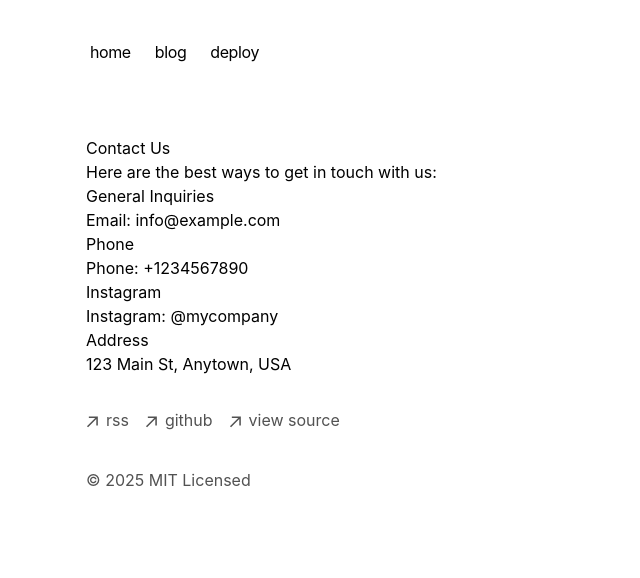
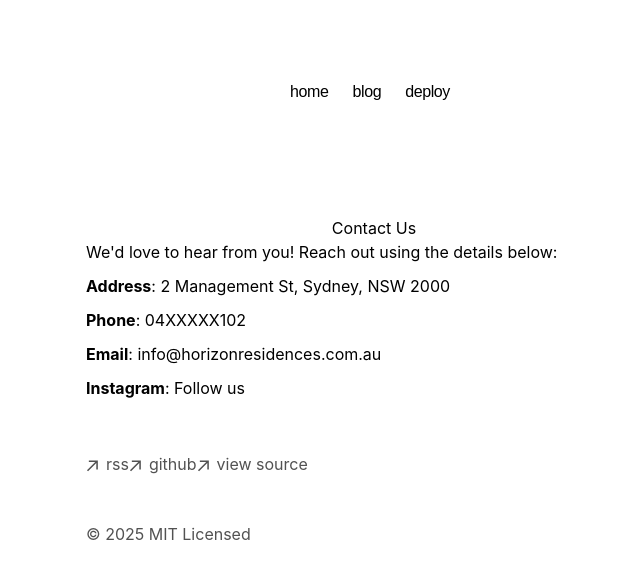
Before and after one commit to clarissa-7/portfolio-starter-kit, a Next.js app: page /contact in a window 1280 px wide. Shown: the top 578 px of the page, without its empty margins (266-906 px from the left). Built offline with nearby package versions, Linux system fonts and the light colour scheme.

Commit message:
Update and rename page.tsx to page.mdx

```diff
--- /dev/null
+++ b/app/contact/page.mdx
@@ -0,0 +1,28 @@
+{/* app/contact/page.mdx */}
+# Contact Us
+
+We'd love to hear from you! Reach out using the details below:
+
+- **Address**: {process.env.NEXT_PUBLIC_CONTACT_ADDRESS}
+- **Phone**: <a href={`tel:${process.env.NEXT_PUBLIC_CONTACT_PHONE}`}>{process.env.NEXT_PUBLIC_CONTACT_PHONE}</a>
+- **Email**: <a href={`mailto:${process.env.NEXT_PUBLIC_CONTACT_EMAIL}`}>{process.env.NEXT_PUBLIC_CONTACT_EMAIL}</a>
+- **Instagram**: <a href={process.env.NEXT_PUBLIC_CONTACT_INSTAGRAM} target="_blank" rel="noopener noreferrer">Follow us</a>
+
+<style jsx>{`
+  div {
+    max-width: 600px;
+    margin: 0 auto;
+    padding: 20px;
+    font-family: Arial, sans-serif;
+  }
+  h1 {
+    text-align: center;
+  }
+  ul {
+    list-style: none;
+    padding: 0;
+  }
+  li {
+    margin: 10px 0;
+  }
+`}</style>
--- a/app/contact/page.tsx
+++ /dev/null
@@ -1,52 +0,0 @@
-import React from 'react';
-
-interface ContactDetailsProps {
-  email: string;
-  phone: string;
-  instagram: string;
-  address: string; // Added address
-}
-
-const ContactDetails: React.FC<ContactDetailsProps> = ({ email, phone, instagram, address }) => {
-  return (
-    <div>
-      <h2>General Inquiries</h2>
-      <p>
-        Email: <a href={`mailto:${email}`}>{email}</a>
-      </p>
-      <h2>Phone</h2>
-      <p>
-        Phone: <a href={`tel:${phone}`}>{phone}</a>
-      </p>
-      <h2>Instagram</h2>
-      <p>
-        Instagram: <a href={`https://instagram.com/${instagram}`}>@{instagram}</a>
-      </p>
-      <h2>Address</h2>
-      <p>{address}</p>
-    </div>
-  );
-};
-
-const ContactPage = () => {
-  // Access environment variables (make sure they are defined)
-  const email = process.env.CONTACT_EMAIL || 'info@example.com'; // Provide defaults
-  const phone = process.env.CONTACT_PHONE || '+1234567890';
-  const instagram = process.env.CONTACT_INSTAGRAM || 'mycompany';
-  const address = process.env.CONTACT_ADDRESS || '123 Main St, Anytown, USA'; // Default Address
-
-  return (
-    <div>
-      <h1>Contact Us</h1>
-      <p>Here are the best ways to get in touch with us:</p>
-      <ContactDetails
-        email={email}
-        phone={phone}
-        instagram={instagram}
-        address={address}
-      />
-    </div>
-  );
-};
-
-export default ContactPage;
```
